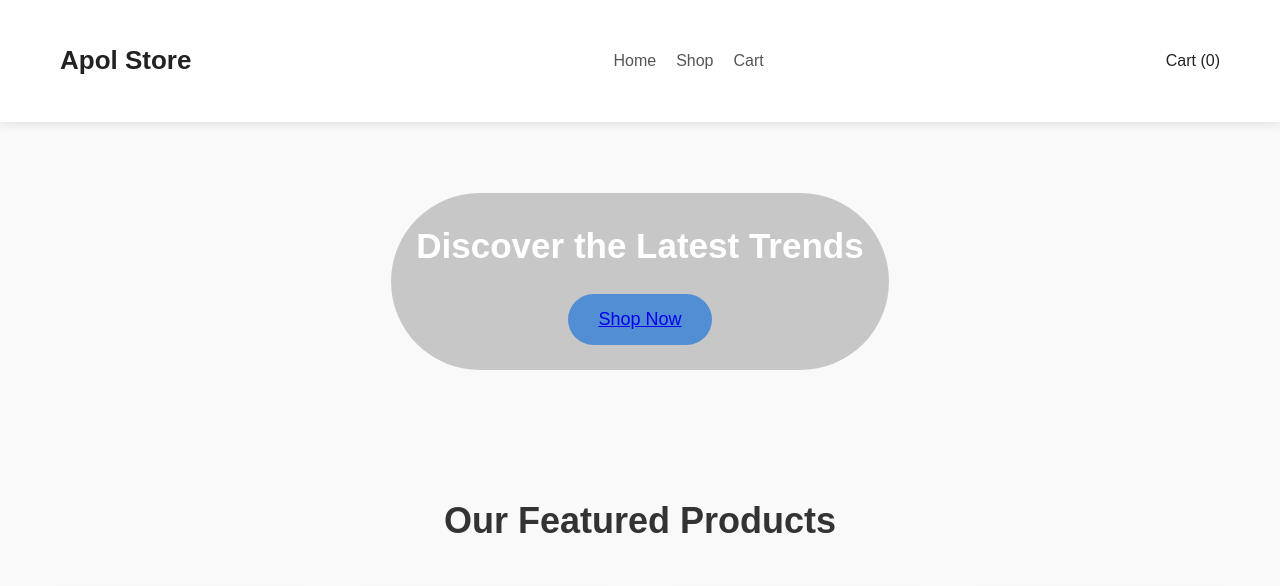
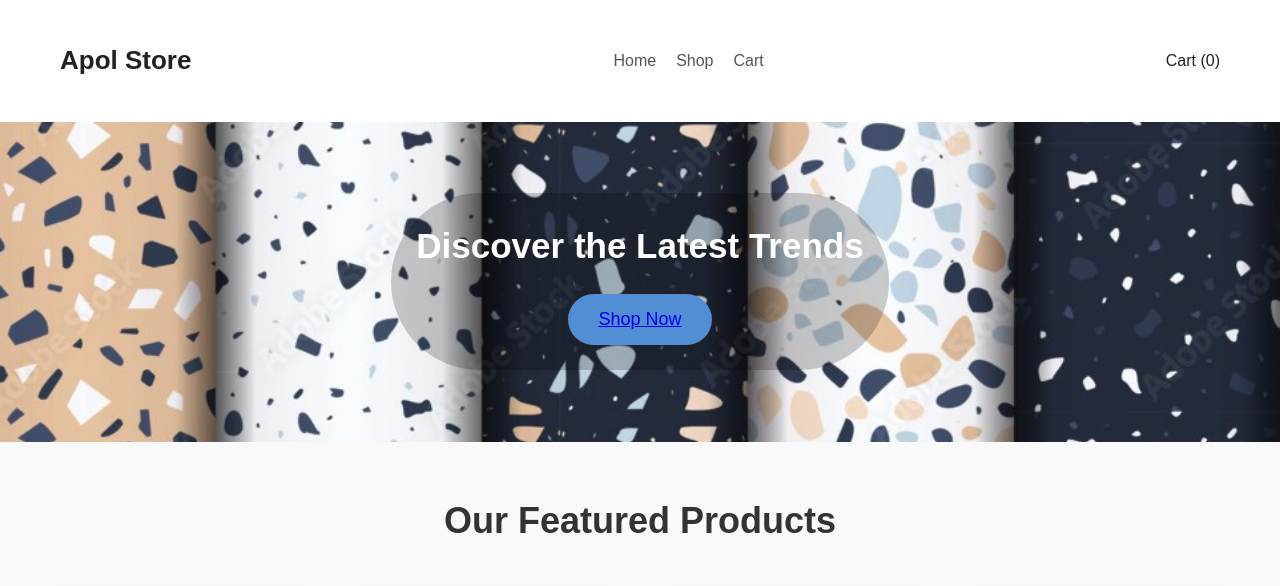
Before and after one commit to donutshop/Apol2, a plain HTML site: page index.html in a window 1280 px wide. Shown: the top 586 px of the page. Drawn offline with Linux system fonts and the light colour scheme; a script that the page names is missing.

Commit message:
Update index.html

```diff
--- a/index.html
+++ b/index.html
@@ -27,7 +27,7 @@
     </header>
 
     <!-- Hero Section with Background Image -->
-    <section class="hero" style="background-image: url('1000_F_429937853_amO8YOb938QMzUCEnbtt4XhECaqq9knZ.jpg.jpg');">
+    <section class="hero" style="background-image: url('1000_F_429937853_amO8YOb938QMzUCEnbtt4XhECaqq9knZ.jpg');">
         <div class="overlay">
             <h2>Discover the Latest Trends</h2>
             <button><a href="#products">Shop Now</a></button>
```
